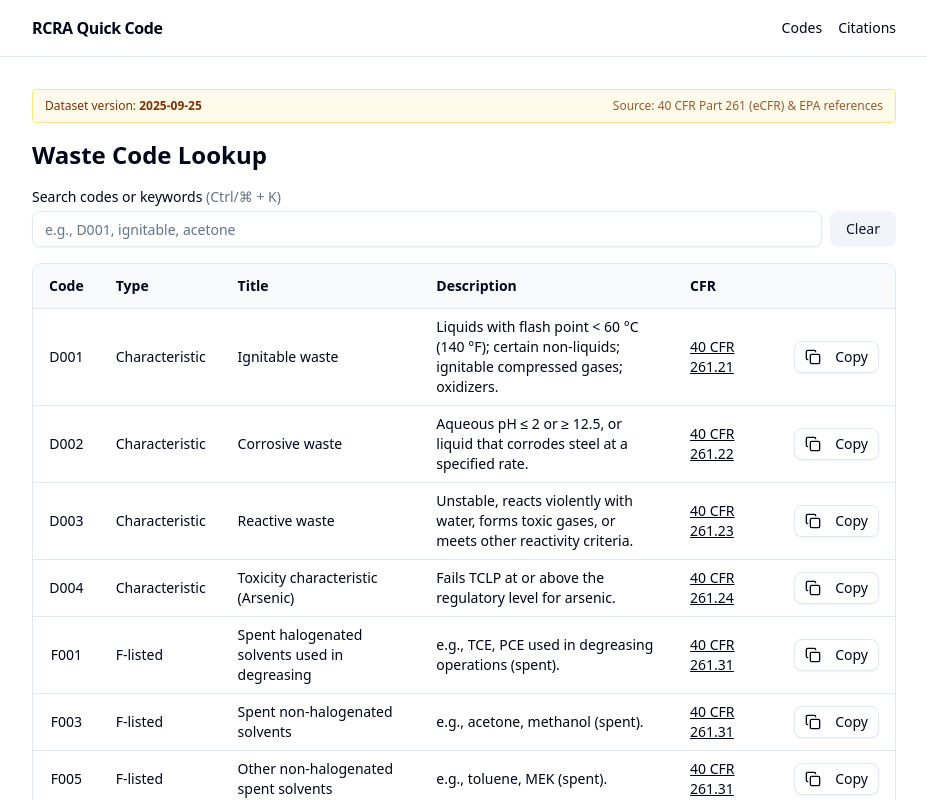
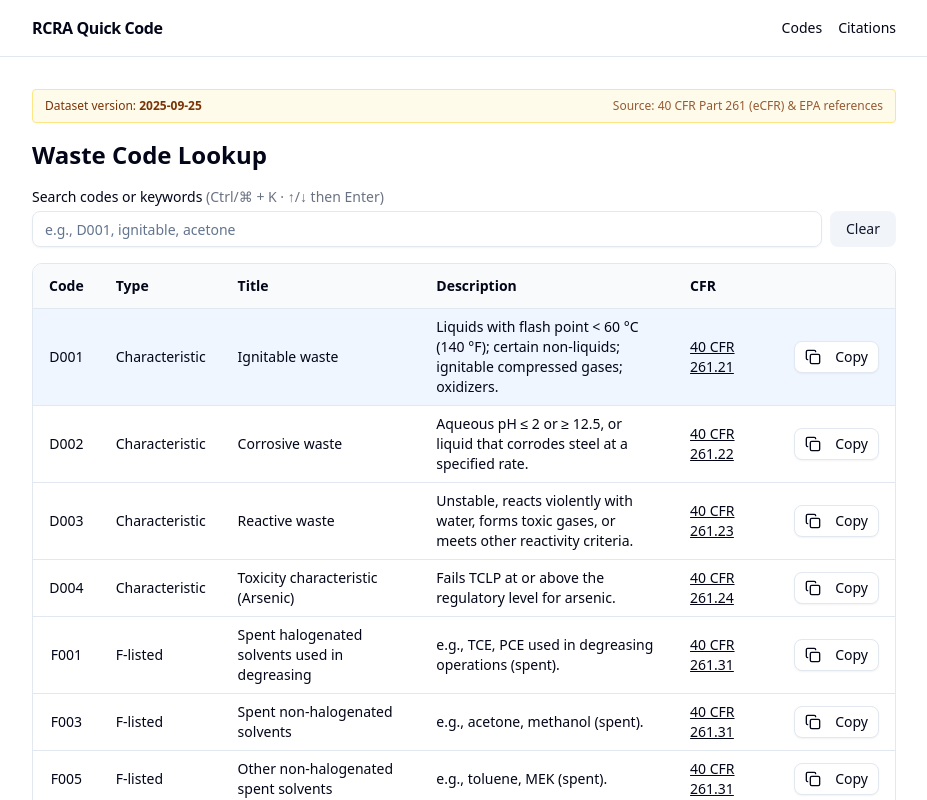
Before and after one commit to igrady2/rcra-quick-code, a Next.js app: page /codes in a window 1280 px wide. Shown: the top 800 px of the page, without its empty margins (176-1103 px from the left). Built offline with nearby package versions, Linux system fonts and the light colour scheme.

Commit message:
feat(search): add arrow up/down selection and Enter to open CFR; keep fuzzy+debounce, copy, banner

```diff
--- a/app/codes/page.tsx
+++ b/app/codes/page.tsx
@@ -33,7 +33,6 @@ function CopyButton({ textToCopy }: { textToCopy: string }) {
       setCopied(true);
       setTimeout(() => setCopied(false), 1200);
     } catch {
-      // Fallback prompt if clipboard fails
       window.prompt("Copy this text:", textToCopy);
     }
   }
@@ -48,6 +47,7 @@ function CopyButton({ textToCopy }: { textToCopy: string }) {
 export default function CodesPage() {
   const [q, setQ] = useState("");
   const [debouncedQ, setDebouncedQ] = useState("");
+  const [activeIdx, setActiveIdx] = useState<number>(-1); // highlighted row index
   const inputRef = useRef<HTMLInputElement>(null);
 
   // Ctrl/Cmd+K focuses the search input
@@ -64,13 +64,13 @@ export default function CodesPage() {
     return () => window.removeEventListener("keydown", onKey);
   }, []);
 
-  // Debounce
+  // Debounce the query to keep UI snappy
   useEffect(() => {
     const id = setTimeout(() => setDebouncedQ(q), 120);
     return () => clearTimeout(id);
   }, [q]);
 
-  // Build Fuse index once (memoized)
+  // Build Fuse index once
   const fuse = useMemo(
     () =>
       new Fuse(WASTE_CODES, {
@@ -83,11 +83,30 @@ export default function CodesPage() {
 
   const data = useMemo(() => {
     const term = debouncedQ.trim();
-    if (!term) return WASTE_CODES;
-    return fuse.search(term).map((r) => r.item);
+    const list = term ? fuse.search(term).map((r) => r.item) : WASTE_CODES;
+    // reset active index when results change
+    setActiveIdx(list.length ? 0 : -1);
+    return list;
+    // eslint-disable-next-line react-hooks/exhaustive-deps
   }, [debouncedQ, fuse]);
 
   const version = datasetVersion(WASTE_CODES);
+
+  // Keyboard navigation while focus is in the search input
+  function onSearchKeyDown(e: React.KeyboardEvent<HTMLInputElement>) {
+    if (!data.length) return;
+    if (e.key === "ArrowDown") {
+      e.preventDefault();
+      setActiveIdx((i) => (i < data.length - 1 ? i + 1 : 0));
+    } else if (e.key === "ArrowUp") {
+      e.preventDefault();
+      setActiveIdx((i) => (i > 0 ? i - 1 : data.length - 1));
+    } else if (e.key === "Enter") {
+      e.preventDefault();
+      const item = data[Math.max(0, activeIdx)];
+      if (item?.cfr_url) window.open(item.cfr_url, "_blank", "noopener,noreferrer");
+    }
+  }
 
   return (
     <section aria-labelledby="codes-heading">
@@ -97,9 +116,7 @@ export default function CodesPage() {
           <span>
             Dataset version: <strong>{version}</strong>
           </span>
-          <span className="opacity-80">
-            Source: 40 CFR Part 261 (eCFR) & EPA references
-          </span>
+          <span className="opacity-80">Source: 40 CFR Part 261 (eCFR) & EPA references</span>
         </div>
       </div>
 
@@ -109,7 +126,7 @@ export default function CodesPage() {
 
       <div className="mb-4">
         <label htmlFor="code-search" className="block text-sm font-medium mb-1">
-          Search codes or keywords <span className="text-gray-500">(Ctrl/⌘ + K)</span>
+          Search codes or keywords <span className="text-gray-500">(Ctrl/⌘ + K · ↑/↓ then Enter)</span>
         </label>
         <div className="flex gap-2">
           <Input
@@ -118,37 +135,53 @@ export default function CodesPage() {
             placeholder="e.g., D001, ignitable, acetone"
             value={q}
             onChange={(e) => setQ(e.target.value)}
+            onKeyDown={onSearchKeyDown}
           />
-          <Button variant="secondary" onClick={() => setQ("")}>Clear</Button>
+          <Button variant="secondary" onClick={() => setQ("")}>
+            Clear
+          </Button>
         </div>
       </div>
 
-      <div className="overflow-x-auto border rounded-lg">
+      <div className="overflow-x-auto border rounded-lg" role="region" aria-label="Search results">
         <table className="min-w-full text-sm" role="table">
           <thead className="bg-gray-50">
             <tr className="text-left">
-              <th scope="col" className="px-4 py-3">Code</th>
-              <th scope="col" className="px-4 py-3">Type</th>
-              <th scope="col" className="px-4 py-3">Title</th>
-              <th scope="col" className="px-4 py-3 hidden md:table-cell">Description</th>
-              <th scope="col" className="px-4 py-3">CFR</th>
+              <th scope="col" className="px-4 py-3">
+                Code
+              </th>
+              <th scope="col" className="px-4 py-3">
+                Type
+              </th>
+              <th scope="col" className="px-4 py-3">
+                Title
+              </th>
+              <th scope="col" className="px-4 py-3 hidden md:table-cell">
+                Description
+              </th>
+              <th scope="col" className="px-4 py-3">
+                CFR
+              </th>
               <th scope="col" className="px-4 py-3" aria-label="Copy actions"></th>
             </tr>
           </thead>
           <tbody>
-            {data.map((row) => (
-              <tr key={row.code} className="border-t">
-                <th scope="row" className="px-4 py-2 font-medium">{row.code}</th>
+            {data.map((row, i) => {
+              const active = i === activeIdx;
+              return (
+                <tr
+                  key={row.code}
+                  className={`border-t ${active ? "bg-blue-50" : ""}`}
+                  aria-selected={active || undefined}
+                >
+                  <th scope="row" className="px-4 py-2 font-medium">
+                    {row.code}
+                  </th>
                   <td className="px-4 py-2">{row.type}</td>
                   <td className="px-4 py-2">{row.title}</td>
                   <td className="px-4 py-2 hidden md:table-cell">{row.description}</td>
                   <td className="px-4 py-2">
-                  <a
-                    className="underline"
-                    href={row.cfr_url}
-                    target="_blank"
-                    rel="noreferrer"
-                  >
+                    <a className="underline" href={row.cfr_url} target="_blank" rel="noreferrer">
                       {row.cfr_ref}
                     </a>
                   </td>
@@ -156,7 +189,8 @@ export default function CodesPage() {
                     <CopyButton textToCopy={`${row.code} — ${row.title} — ${row.cfr_ref}`} />
                   </td>
                 </tr>
-            ))}
+              );
+            })}
             {data.length === 0 && (
               <tr>
                 <td className="px-4 py-6 text-center text-gray-500" colSpan={6}>
```
Lines whose indentation alone changed are shown as unchanged.
